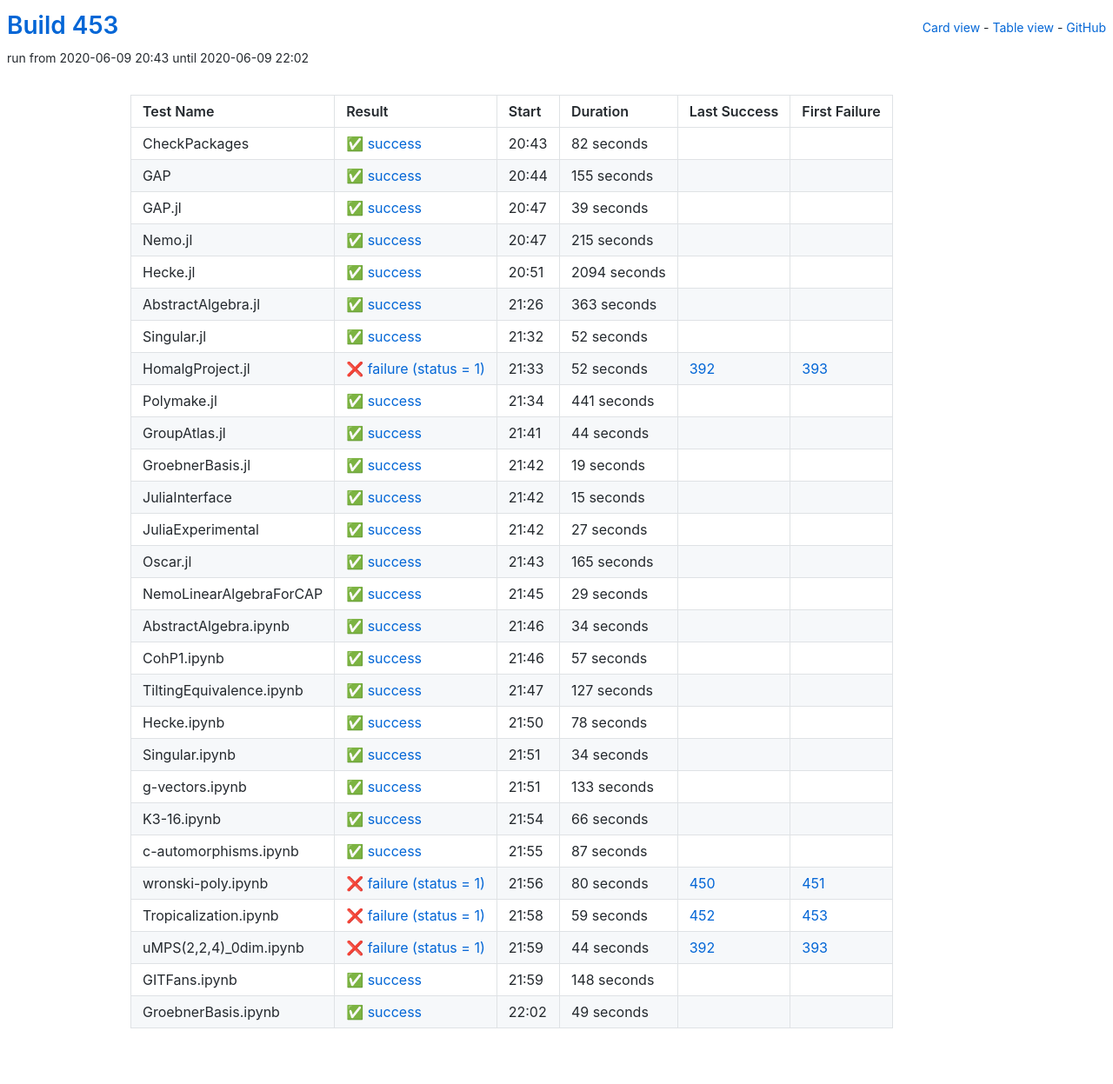
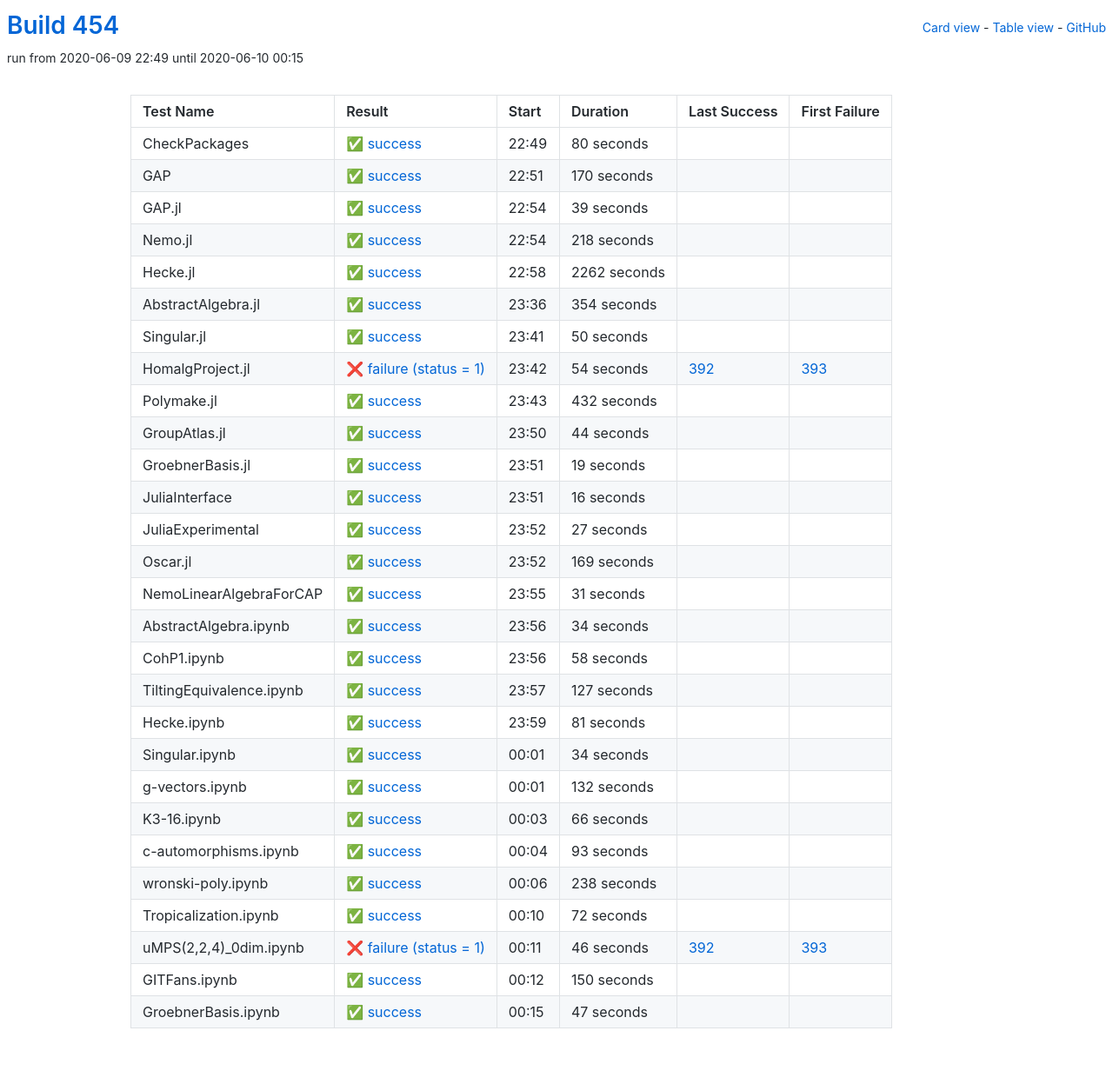
Before and after one commit to oscar-system/oscar-ci-status-1.4, a Jekyll site: the page built from table.html, in a window 1280 px wide. Shown: the whole page at 87% size. Built offline with Jekyll 4.4.1, drawn with Linux system fonts in a browser that asks for light colours.

Commit message:
Build 454

```diff
--- a/_data/ci.yml
+++ b/_data/ci.yml
@@ -1,29 +1,29 @@
-build: 453
-build_url: https://oscarci.mathematik.uni-kl.de/job/oscar-julia-1.4/453/
+build: 454
+build_url: https://oscarci.mathematik.uni-kl.de/job/oscar-julia-1.4/454/
 job: oscar-julia-1.4
 tests:
-- duration: 82
+- duration: 80
   exitcode: 0
   first_failure: false
   first_failure_url: null
   id: checkpackages
   last_success: false
   last_success_url: null
-  log: https://oscarci.mathematik.uni-kl.de/job/oscar-julia-1.4/453/artifact/logs/build-453/CheckPackages.log
+  log: https://oscarci.mathematik.uni-kl.de/job/oscar-julia-1.4/454/artifact/logs/build-454/CheckPackages.log
   name: CheckPackages
-  start: 2020-06-09 20:43
+  start: 2020-06-09 22:49
   status: success
   success: true
-- duration: 155
+- duration: 170
   exitcode: 0
   first_failure: false
   first_failure_url: null
   id: gap
   last_success: false
   last_success_url: null
-  log: https://oscarci.mathematik.uni-kl.de/job/oscar-julia-1.4/453/artifact/logs/build-453/GAP.log
+  log: https://oscarci.mathematik.uni-kl.de/job/oscar-julia-1.4/454/artifact/logs/build-454/GAP.log
   name: GAP
-  start: 2020-06-09 20:44
+  start: 2020-06-09 22:51
   status: success
   success: true
 - duration: 39
@@ -33,81 +33,81 @@ tests:
   id: gap-jl
   last_success: false
   last_success_url: null
-  log: https://oscarci.mathematik.uni-kl.de/job/oscar-julia-1.4/453/artifact/logs/build-453/GAP.jl.log
+  log: https://oscarci.mathematik.uni-kl.de/job/oscar-julia-1.4/454/artifact/logs/build-454/GAP.jl.log
   name: GAP.jl
-  start: 2020-06-09 20:47
+  start: 2020-06-09 22:54
   status: success
   success: true
-- duration: 215
+- duration: 218
   exitcode: 0
   first_failure: false
   first_failure_url: null
   id: nemo-jl
   last_success: false
   last_success_url: null
-  log: https://oscarci.mathematik.uni-kl.de/job/oscar-julia-1.4/453/artifact/logs/build-453/Nemo.jl.log
+  log: https://oscarci.mathematik.uni-kl.de/job/oscar-julia-1.4/454/artifact/logs/build-454/Nemo.jl.log
   name: Nemo.jl
-  start: 2020-06-09 20:47
+  start: 2020-06-09 22:54
   status: success
   success: true
-- duration: 2094
+- duration: 2262
   exitcode: 0
   first_failure: false
   first_failure_url: null
   id: hecke-jl
   last_success: false
   last_success_url: null
-  log: https://oscarci.mathematik.uni-kl.de/job/oscar-julia-1.4/453/artifact/logs/build-453/Hecke.jl.log
+  log: https://oscarci.mathematik.uni-kl.de/job/oscar-julia-1.4/454/artifact/logs/build-454/Hecke.jl.log
   name: Hecke.jl
-  start: 2020-06-09 20:51
+  start: 2020-06-09 22:58
   status: success
   success: true
-- duration: 363
+- duration: 354
   exitcode: 0
   first_failure: false
   first_failure_url: null
   id: abstractalgebra-jl
   last_success: false
   last_success_url: null
-  log: https://oscarci.mathematik.uni-kl.de/job/oscar-julia-1.4/453/artifact/logs/build-453/AbstractAlgebra.jl.log
+  log: https://oscarci.mathematik.uni-kl.de/job/oscar-julia-1.4/454/artifact/logs/build-454/AbstractAlgebra.jl.log
   name: AbstractAlgebra.jl
-  start: 2020-06-09 21:26
+  start: 2020-06-09 23:36
   status: success
   success: true
-- duration: 52
+- duration: 50
   exitcode: 0
   first_failure: false
   first_failure_url: null
   id: singular-jl
   last_success: false
   last_success_url: null
-  log: https://oscarci.mathematik.uni-kl.de/job/oscar-julia-1.4/453/artifact/logs/build-453/Singular.jl.log
+  log: https://oscarci.mathematik.uni-kl.de/job/oscar-julia-1.4/454/artifact/logs/build-454/Singular.jl.log
   name: Singular.jl
-  start: 2020-06-09 21:32
+  start: 2020-06-09 23:41
   status: success
   success: true
-- duration: 52
+- duration: 54
   exitcode: 1
   first_failure: 393
   first_failure_url: https://oscarci.mathematik.uni-kl.de/job/oscar-julia-1.4/393/
   id: homalgproject-jl
   last_success: 392
   last_success_url: https://oscarci.mathematik.uni-kl.de/job/oscar-julia-1.4/392/
-  log: https://oscarci.mathematik.uni-kl.de/job/oscar-julia-1.4/453/artifact/logs/build-453/HomalgProject.jl.log
+  log: https://oscarci.mathematik.uni-kl.de/job/oscar-julia-1.4/454/artifact/logs/build-454/HomalgProject.jl.log
   name: HomalgProject.jl
-  start: 2020-06-09 21:33
+  start: 2020-06-09 23:42
   status: failure
   success: false
-- duration: 441
+- duration: 432
   exitcode: 0
   first_failure: false
   first_failure_url: null
   id: polymake-jl
   last_success: false
   last_success_url: null
-  log: https://oscarci.mathematik.uni-kl.de/job/oscar-julia-1.4/453/artifact/logs/build-453/Polymake.jl.log
+  log: https://oscarci.mathematik.uni-kl.de/job/oscar-julia-1.4/454/artifact/logs/build-454/Polymake.jl.log
   name: Polymake.jl
-  start: 2020-06-09 21:34
+  start: 2020-06-09 23:43
   status: success
   success: true
 - duration: 44
@@ -117,9 +117,9 @@ tests:
   id: groupatlas-jl
   last_success: false
   last_success_url: null
-  log: https://oscarci.mathematik.uni-kl.de/job/oscar-julia-1.4/453/artifact/logs/build-453/GroupAtlas.jl.log
+  log: https://oscarci.mathematik.uni-kl.de/job/oscar-julia-1.4/454/artifact/logs/build-454/GroupAtlas.jl.log
   name: GroupAtlas.jl
-  start: 2020-06-09 21:41
+  start: 2020-06-09 23:50
   status: success
   success: true
 - duration: 19
@@ -129,21 +129,21 @@ tests:
   id: groebnerbasis-jl
   last_success: false
   last_success_url: null
-  log: https://oscarci.mathematik.uni-kl.de/job/oscar-julia-1.4/453/artifact/logs/build-453/GroebnerBasis.jl.log
+  log: https://oscarci.mathematik.uni-kl.de/job/oscar-julia-1.4/454/artifact/logs/build-454/GroebnerBasis.jl.log
   name: GroebnerBasis.jl
-  start: 2020-06-09 21:42
+  start: 2020-06-09 23:51
   status: success
   success: true
-- duration: 15
+- duration: 16
   exitcode: 0
   first_failure: false
   first_failure_url: null
   id: juliainterface
   last_success: false
   last_success_url: null
-  log: https://oscarci.mathematik.uni-kl.de/job/oscar-julia-1.4/453/artifact/logs/build-453/JuliaInterface.log
+  log: https://oscarci.mathematik.uni-kl.de/job/oscar-julia-1.4/454/artifact/logs/build-454/JuliaInterface.log
   name: JuliaInterface
-  start: 2020-06-09 21:42
+  start: 2020-06-09 23:51
   status: success
   success: true
 - duration: 27
@@ -153,33 +153,33 @@ tests:
   id: juliaexperimental
   last_success: false
   last_success_url: null
-  log: https://oscarci.mathematik.uni-kl.de/job/oscar-julia-1.4/453/artifact/logs/build-453/JuliaExperimental.log
+  log: https://oscarci.mathematik.uni-kl.de/job/oscar-julia-1.4/454/artifact/logs/build-454/JuliaExperimental.log
   name: JuliaExperimental
-  start: 2020-06-09 21:42
+  start: 2020-06-09 23:52
   status: success
   success: true
-- duration: 165
+- duration: 169
   exitcode: 0
   first_failure: false
   first_failure_url: null
   id: oscar-jl
   last_success: false
   last_success_url: null
-  log: https://oscarci.mathematik.uni-kl.de/job/oscar-julia-1.4/453/artifact/logs/build-453/Oscar.jl.log
+  log: https://oscarci.mathematik.uni-kl.de/job/oscar-julia-1.4/454/artifact/logs/build-454/Oscar.jl.log
   name: Oscar.jl
-  start: 2020-06-09 21:43
+  start: 2020-06-09 23:52
   status: success
   success: true
-- duration: 29
+- duration: 31
   exitcode: 0
   first_failure: false
   first_failure_url: null
   id: nemolinearalgebraforcap
   last_success: false
   last_success_url: null
-  log: https://oscarci.mathematik.uni-kl.de/job/oscar-julia-1.4/453/artifact/logs/build-453/NemoLinearAlgebraForCAP.log
+  log: https://oscarci.mathematik.uni-kl.de/job/oscar-julia-1.4/454/artifact/logs/build-454/NemoLinearAlgebraForCAP.log
   name: NemoLinearAlgebraForCAP
-  start: 2020-06-09 21:45
+  start: 2020-06-09 23:55
   status: success
   success: true
 - duration: 34
@@ -189,21 +189,21 @@ tests:
   id: abstractalgebra-ipynb
   last_success: false
   last_success_url: null
-  log: https://oscarci.mathematik.uni-kl.de/job/oscar-julia-1.4/453/artifact/logs/build-453/AbstractAlgebra.ipynb.log
+  log: https://oscarci.mathematik.uni-kl.de/job/oscar-julia-1.4/454/artifact/logs/build-454/AbstractAlgebra.ipynb.log
   name: AbstractAlgebra.ipynb
-  start: 2020-06-09 21:46
+  start: 2020-06-09 23:56
   status: success
   success: true
-- duration: 57
+- duration: 58
   exitcode: 0
   first_failure: false
   first_failure_url: null
   id: cohp1-ipynb
   last_success: false
   last_success_url: null
-  log: https://oscarci.mathematik.uni-kl.de/job/oscar-julia-1.4/453/artifact/logs/build-453/CohP1.ipynb.log
+  log: https://oscarci.mathematik.uni-kl.de/job/oscar-julia-1.4/454/artifact/logs/build-454/CohP1.ipynb.log
   name: CohP1.ipynb
-  start: 2020-06-09 21:46
+  start: 2020-06-09 23:56
   status: success
   success: true
 - duration: 127
@@ -213,21 +213,21 @@ tests:
   id: tiltingequivalence-ipynb
   last_success: false
   last_success_url: null
-  log: https://oscarci.mathematik.uni-kl.de/job/oscar-julia-1.4/453/artifact/logs/build-453/TiltingEquivalence.ipynb.log
+  log: https://oscarci.mathematik.uni-kl.de/job/oscar-julia-1.4/454/artifact/logs/build-454/TiltingEquivalence.ipynb.log
   name: TiltingEquivalence.ipynb
-  start: 2020-06-09 21:47
+  start: 2020-06-09 23:57
   status: success
   success: true
-- duration: 78
+- duration: 81
   exitcode: 0
   first_failure: false
   first_failure_url: null
   id: hecke-ipynb
   last_success: false
   last_success_url: null
-  log: https://oscarci.mathematik.uni-kl.de/job/oscar-julia-1.4/453/artifact/logs/build-453/Hecke.ipynb.log
+  log: https://oscarci.mathematik.uni-kl.de/job/oscar-julia-1.4/454/artifact/logs/build-454/Hecke.ipynb.log
   name: Hecke.ipynb
-  start: 2020-06-09 21:50
+  start: 2020-06-09 23:59
   status: success
   success: true
 - duration: 34
@@ -237,21 +237,21 @@ tests:
   id: singular-ipynb
   last_success: false
   last_success_url: null
-  log: https://oscarci.mathematik.uni-kl.de/job/oscar-julia-1.4/453/artifact/logs/build-453/Singular.ipynb.log
+  log: https://oscarci.mathematik.uni-kl.de/job/oscar-julia-1.4/454/artifact/logs/build-454/Singular.ipynb.log
   name: Singular.ipynb
-  start: 2020-06-09 21:51
+  start: 2020-06-10 00:01
   status: success
   success: true
-- duration: 133
+- duration: 132
   exitcode: 0
   first_failure: false
   first_failure_url: null
   id: g-vectors-ipynb
   last_success: false
   last_success_url: null
-  log: https://oscarci.mathematik.uni-kl.de/job/oscar-julia-1.4/453/artifact/logs/build-453/g-vectors.ipynb.log
+  log: https://oscarci.mathematik.uni-kl.de/job/oscar-julia-1.4/454/artifact/logs/build-454/g-vectors.ipynb.log
   name: g-vectors.ipynb
-  start: 2020-06-09 21:51
+  start: 2020-06-10 00:01
   status: success
   success: true
 - duration: 66
@@ -261,80 +261,80 @@ tests:
   id: k3-16-ipynb
   last_success: false
   last_success_url: null
-  log: https://oscarci.mathematik.uni-kl.de/job/oscar-julia-1.4/453/artifact/logs/build-453/K3-16.ipynb.log
+  log: https://oscarci.mathematik.uni-kl.de/job/oscar-julia-1.4/454/artifact/logs/build-454/K3-16.ipynb.log
   name: K3-16.ipynb
-  start: 2020-06-09 21:54
+  start: 2020-06-10 00:03
   status: success
   success: true
-- duration: 87
+- duration: 93
   exitcode: 0
   first_failure: false
   first_failure_url: null
   id: c-automorphisms-ipynb
   last_success: false
   last_success_url: null
-  log: https://oscarci.mathematik.uni-kl.de/job/oscar-julia-1.4/453/artifact/logs/build-453/c-automorphisms.ipynb.log
+  log: https://oscarci.mathematik.uni-kl.de/job/oscar-julia-1.4/454/artifact/logs/build-454/c-automorphisms.ipynb.log
   name: c-automorphisms.ipynb
-  start: 2020-06-09 21:55
+  start: 2020-06-10 00:04
   status: success
   success: true
-- duration: 80
-  exitcode: 1
-  first_failure: 451
-  first_failure_url: https://oscarci.mathematik.uni-kl.de/job/oscar-julia-1.4/451/
+- duration: 238
+  exitcode: 0
+  first_failure: false
+  first_failure_url: null
   id: wronski-poly-ipynb
-  last_success: 450
-  last_success_url: https://oscarci.mathematik.uni-kl.de/job/oscar-julia-1.4/450/
-  log: https://oscarci.mathematik.uni-kl.de/job/oscar-julia-1.4/453/artifact/logs/build-453/wronski-poly.ipynb.log
+  last_success: false
+  last_success_url: null
+  log: https://oscarci.mathematik.uni-kl.de/job/oscar-julia-1.4/454/artifact/logs/build-454/wronski-poly.ipynb.log
   name: wronski-poly.ipynb
-  start: 2020-06-09 21:56
-  status: failure
-  success: false
-- duration: 59
-  exitcode: 1
-  first_failure: 453
-  first_failure_url: https://oscarci.mathematik.uni-kl.de/job/oscar-julia-1.4/453/
+  start: 2020-06-10 00:06
+  status: success
+  success: true
+- duration: 72
+  exitcode: 0
+  first_failure: false
+  first_failure_url: null
   id: tropicalization-ipynb
-  last_success: 452
-  last_success_url: https://oscarci.mathematik.uni-kl.de/job/oscar-julia-1.4/452/
-  log: https://oscarci.mathematik.uni-kl.de/job/oscar-julia-1.4/453/artifact/logs/build-453/Tropicalization.ipynb.log
+  last_success: false
+  last_success_url: null
+  log: https://oscarci.mathematik.uni-kl.de/job/oscar-julia-1.4/454/artifact/logs/build-454/Tropicalization.ipynb.log
   name: Tropicalization.ipynb
-  start: 2020-06-09 21:58
-  status: failure
-  success: false
-- duration: 44
+  start: 2020-06-10 00:10
+  status: success
+  success: true
+- duration: 46
   exitcode: 1
   first_failure: 393
   first_failure_url: https://oscarci.mathematik.uni-kl.de/job/oscar-julia-1.4/393/
   id: umps-2-2-4-0dim-ipynb
   last_success: 392
   last_success_url: https://oscarci.mathematik.uni-kl.de/job/oscar-julia-1.4/392/
-  log: https://oscarci.mathematik.uni-kl.de/job/oscar-julia-1.4/453/artifact/logs/build-453/uMPS-2-2-4-_0dim.ipynb.log
+  log: https://oscarci.mathematik.uni-kl.de/job/oscar-julia-1.4/454/artifact/logs/build-454/uMPS-2-2-4-_0dim.ipynb.log
   name: uMPS(2,2,4)_0dim.ipynb
-  start: 2020-06-09 21:59
+  start: 2020-06-10 00:11
   status: failure
   success: false
-- duration: 148
+- duration: 150
   exitcode: 0
   first_failure: false
   first_failure_url: null
   id: gitfans-ipynb
   last_success: false
   last_success_url: null
-  log: https://oscarci.mathematik.uni-kl.de/job/oscar-julia-1.4/453/artifact/logs/build-453/GITFans.ipynb.log
+  log: https://oscarci.mathematik.uni-kl.de/job/oscar-julia-1.4/454/artifact/logs/build-454/GITFans.ipynb.log
   name: GITFans.ipynb
-  start: 2020-06-09 21:59
+  start: 2020-06-10 00:12
   status: success
   success: true
-- duration: 49
+- duration: 47
   exitcode: 0
   first_failure: false
   first_failure_url: null
   id: groebnerbasis-ipynb
   last_success: false
   last_success_url: null
-  log: https://oscarci.mathematik.uni-kl.de/job/oscar-julia-1.4/453/artifact/logs/build-453/GroebnerBasis.ipynb.log
+  log: https://oscarci.mathematik.uni-kl.de/job/oscar-julia-1.4/454/artifact/logs/build-454/GroebnerBasis.ipynb.log
   name: GroebnerBasis.ipynb
-  start: 2020-06-09 22:02
+  start: 2020-06-10 00:15
   status: success
   success: true
```
Also changed, not shown: README.md.
